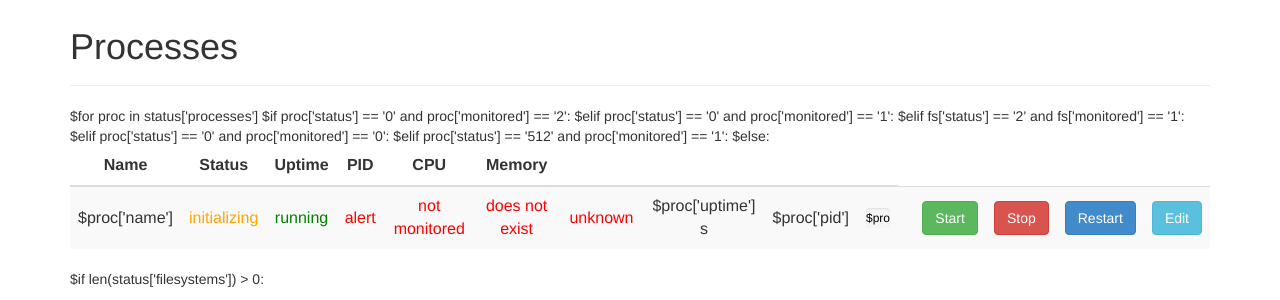
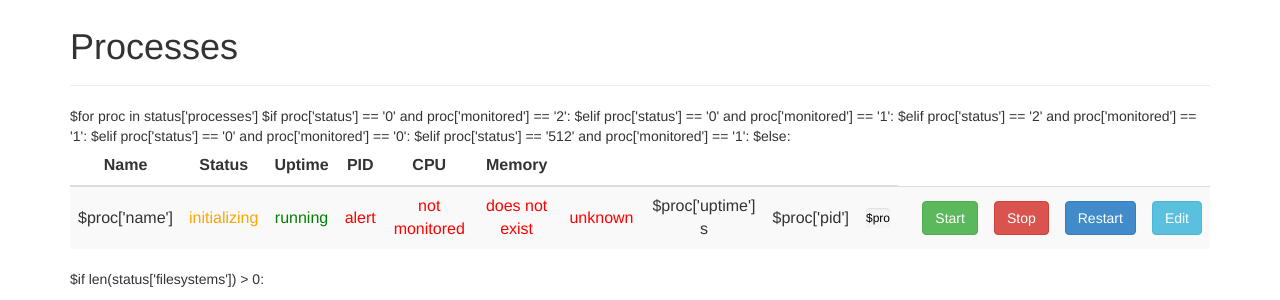
Before and after one commit to hurdad/monit-remote, a Python web app: template templates/details.html in a window 1280 px wide. Shown: the part 422-722 px from the top of the page. Run offline with Jinja, Linux system fonts and the light colour scheme; the template is opened without the code that fills it, so the values that code supplies are empty; some libraries are stand-ins or nearby versions.

Commit message:
more updates

```diff
--- a/app.py
+++ b/app.py
@@ -1,5 +1,5 @@
+#!/usr/bin/python
 import web
-
 urls = (
 
     #html routes
@@ -16,7 +16,6 @@ urls = (
     '/host/(\d+)', 'controllers.hosts.rest',
     '/config/(\d+)/(.*?)', 'controllers.configs.rest'
 )
-
 web.config.debug = True
 
 if __name__ == "__main__":
--- a/controllers/html.py
+++ b/controllers/html.py
@@ -1,8 +1,8 @@
-import web
+import os, web
 from lib import monit
 from models import host
 
-render = web.template.render('templates')
+render = web.template.render(os.path.dirname('templates')
 
 class index:
 
--- a/models/host.py
+++ b/models/host.py
@@ -1,4 +1,4 @@
-import sys, web, datetime
+import os, sys, web, datetime
 
 db = web.database(dbn='sqlite', db='db/monit-remote.db')
 
--- a/templates/details.html
+++ b/templates/details.html
@@ -71,7 +71,7 @@ $def with (host_id, status)
                                  <td style="color:orange">initializing</td>
                             $elif proc['status'] == '0' and proc['monitored'] == '1':
                                  <td style="color:green">running</td>
-                             $elif fs['status'] == '2' and fs['monitored'] == '1':
+                             $elif proc['status'] == '2' and proc['monitored'] == '1':
                                  <td style="color:red">alert</td>
                             $elif proc['status'] == '0' and proc['monitored'] == '0':
                                  <td style="color:red">not monitored</td>
```
Also changed, not shown: 3 other files.
